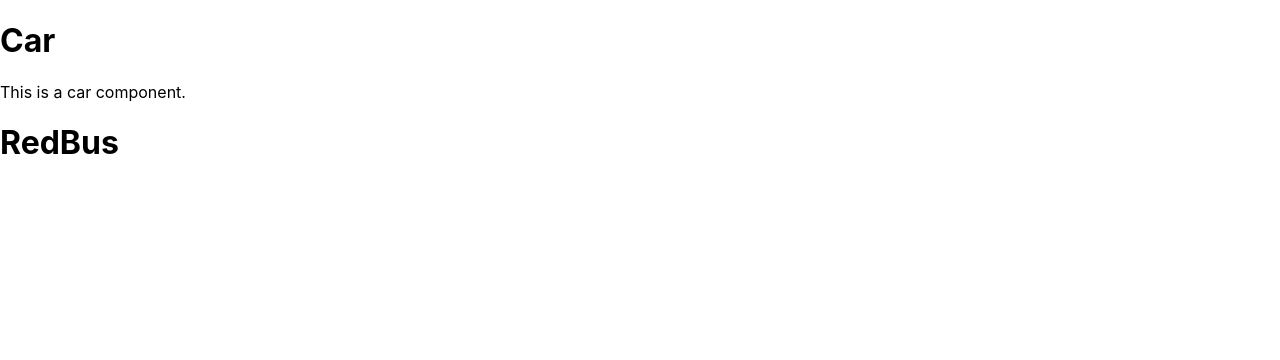
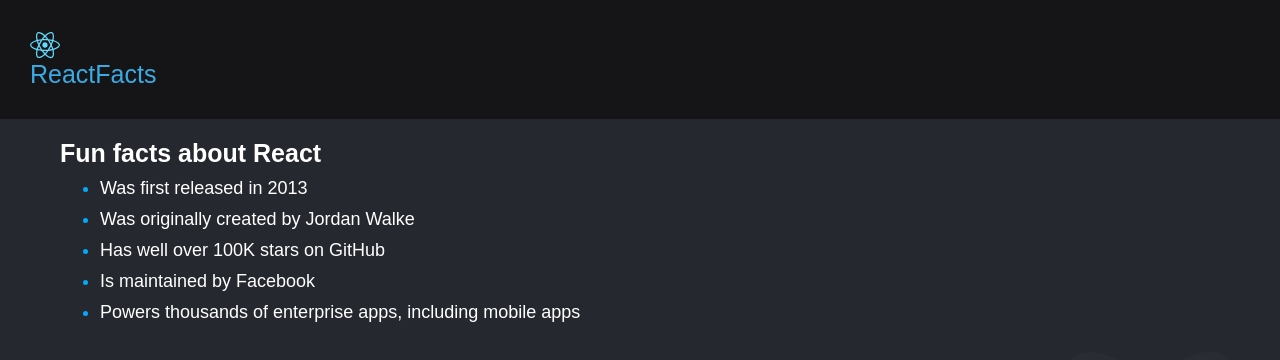
Before and after one commit to Riktha-L/My-app, a React (Create React App) app: page / in a window 1280 px wide. Shown: the top 360 px of the page. Built offline with nearby package versions, Linux system fonts and the light colour scheme.

Commit message:
React facts exercise 1

```diff
--- a/package.json
+++ b/package.json
@@ -9,6 +9,7 @@
     "@testing-library/user-event": "^13.5.0",
     "react": "^19.1.0",
     "react-dom": "^19.1.0",
+    "react-icons": "^5.5.0",
     "react-scripts": "5.0.1",
     "web-vitals": "^2.1.4"
   },
--- a/src/App.js
+++ b/src/App.js
@@ -1,12 +1,12 @@
 import './App.css';
 import Car from './Components/Car';
 import Bus from './Components/Bus';
+import Facts from './ReactFacts/reactfacts.jsx';
 
 function App() {
   return (
     <div>
-      <Car />
-      <Bus />
+      <Facts/>
     </div>
   );
 }
--- /dev/null
+++ b/src/ReactFacts/reactfacts.css
@@ -0,0 +1,74 @@
+html, body {
+  height: 100%;
+}
+
+* {
+  margin: 0;
+  padding: 0;
+  box-sizing: border-box;
+}
+
+body {
+  margin: 0;
+  padding: 0;
+  font-family: Arial;
+}
+
+.header {
+  background-color: rgb(21, 21, 24);
+  color: white;
+  padding: 30px;
+}
+
+.title {
+  font-size: 25px;
+  font-weight: 500;
+  margin: 0;
+  color:#3aabe3;
+}
+
+.facts-container {
+  padding-left: 50px;
+  background-color: #25282e;
+  color: white;
+  padding: 20px;
+  align-items: center;
+  margin-top: 0;
+  height: 100vh;
+  padding-left: 40px;
+}
+ul li::marker {
+  color: #00aaff; /* or any blue you like */
+}
+.react-icon {
+  color: #61dafb; /* typical React blue */
+  font-size: 30px;
+  margin-right: 10px; /* space between icon and text */
+  display: flex;
+  z-index: 0;
+}
+.react-icon1{
+  position: relative;
+  top: 0px;
+  right: -900px;
+  color:#9ea2ab;
+  display: flex;
+  font-size: 300px;
+  align-items: right;
+  z-index: 0;
+  opacity: 0.03;
+  filter: grayscale(100%);
+}
+
+.facts {
+  padding-left: 20px;
+  font-size: 25px;
+  margin-bottom: 10px;
+}
+.facts-list{
+  padding-left:60px;
+  font-size: 18px;
+}
+.facts-list li{
+  margin-bottom: 10px;
+}
--- /dev/null
+++ b/src/ReactFacts/reactfacts.jsx
@@ -0,0 +1,26 @@
+
+import reactfacts from './reactfacts.css';
+import { FaReact } from "react-icons/fa";
+
+function Facts(){
+  return(
+  <div className="container">
+    <div class="header">
+    <FaReact className="react-icon" />
+    <h1 className="title">ReactFacts</h1>
+    </div>
+    <div className="facts-container">
+    <h1 class="facts">Fun facts about React</h1>
+    <ul className="facts-list">
+      <li>Was first released in 2013</li>
+      <li>Was originally created by Jordan Walke</li>
+      <li>Has well over 100K stars on GitHub</li>
+      <li>Is maintained by Facebook</li>
+      <li>Powers thousands of enterprise apps, including mobile apps</li>
+      <FaReact className='react-icon1'/>
+    </ul>
+  </div>
+  </div>
+  )
+}
+export default Facts;
```
Also changed, not shown: 1 other file (tests, documents, lock files or other folders).
